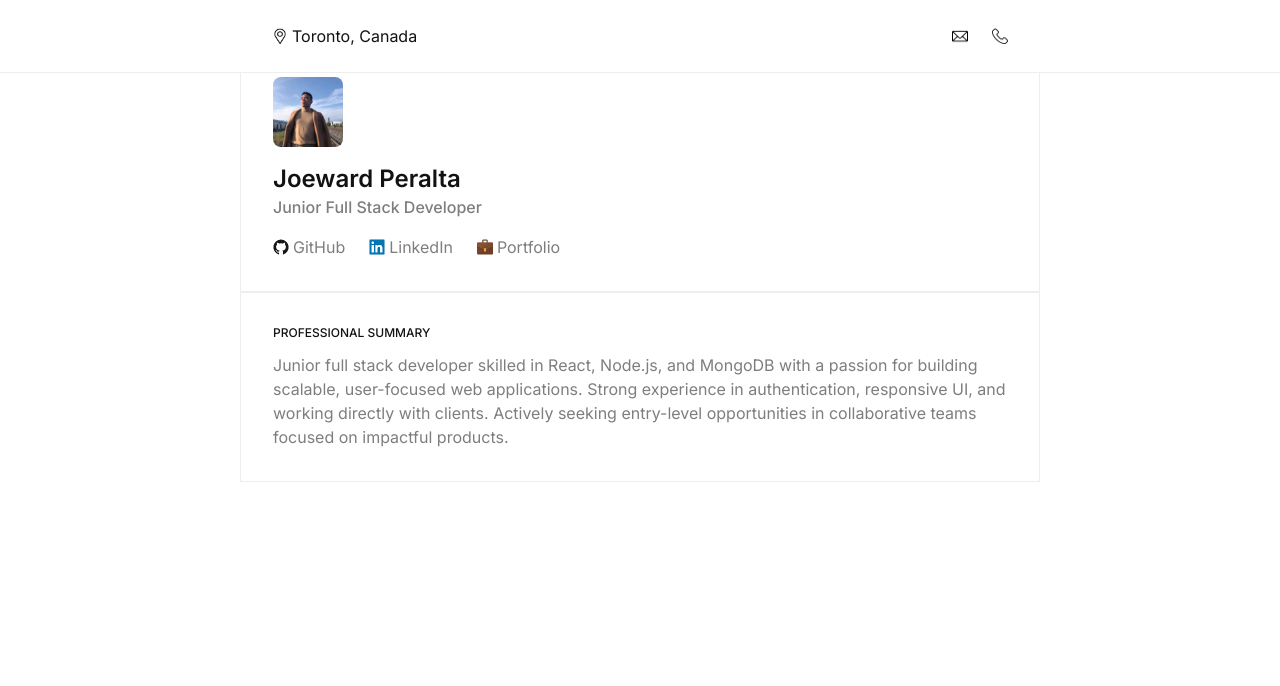
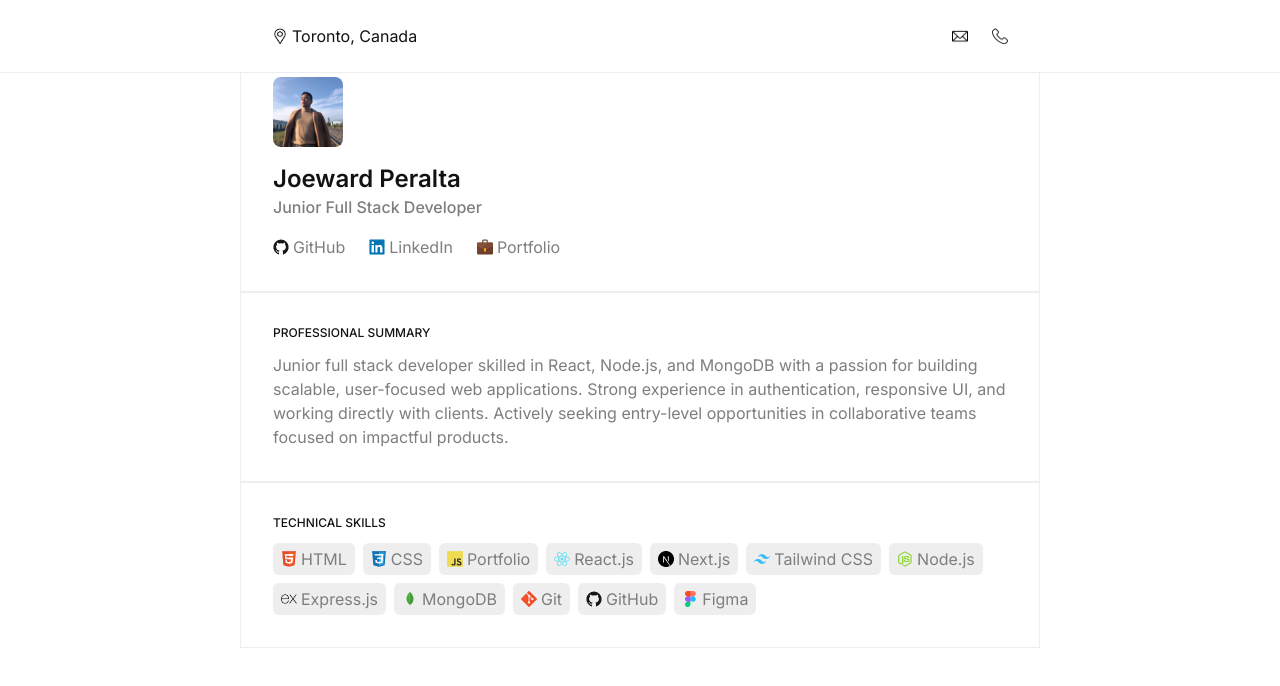
Before and after one commit to joewardperalta/single-page-resume, a Next.js app: page / in a window 1280 px wide. Shown: the top 686 px of the page. Built offline with nearby package versions, Linux system fonts and the light colour scheme.

Commit message:
Construct the technical skills section

```diff
--- a/app/page.js
+++ b/app/page.js
@@ -1,6 +1,7 @@
 import Paragraph from "@/components/Paragraph";
 import ProfilePhoto from "@/components/ProfilePhoto";
 import SectionHeading from "@/components/SectionHeading";
+import SkillCard from "@/components/SkillCard";
 import SocialLinkCard from "@/components/SocialLinkCard";
 import SubTitle from "@/components/SubTitle";
 import Title from "@/components/Title";
@@ -25,6 +26,81 @@ export default function Home() {
       iconSrc: "/briefcase-icon.png",
       title: "Portfolio",
       link: "https://www.joewardperalta.dev/",
+    },
+  ];
+
+  const skills = [
+    {
+      id: 1,
+      iconSrc: "/html-icon.png",
+      title: "HTML",
+      link: "https://developer.mozilla.org/en-US/docs/Web/HTML",
+    },
+    {
+      id: 2,
+      iconSrc: "/css-icon.png",
+      title: "CSS",
+      link: "https://developer.mozilla.org/en-US/docs/Web/CSS",
+    },
+    {
+      id: 3,
+      iconSrc: "/javascript-icon.png",
+      title: "Portfolio",
+      link: "https://developer.mozilla.org/en-US/docs/Web/JavaScript",
+    },
+    {
+      id: 4,
+      iconSrc: "/reactjs-icon.png",
+      title: "React.js",
+      link: "https://react.dev/",
+    },
+    {
+      id: 5,
+      iconSrc: "/nextjs-icon.png",
+      title: "Next.js",
+      link: "https://nextjs.org/",
+    },
+    {
+      id: 6,
+      iconSrc: "/tailwindcss-icon.png",
+      title: "Tailwind CSS",
+      link: "https://tailwindcss.com/",
+    },
+    {
+      id: 7,
+      iconSrc: "/nodejs-icon.png",
+      title: "Node.js",
+      link: "https://nodejs.org/en",
+    },
+    {
+      id: 8,
+      iconSrc: "/expressjs-icon.png",
+      title: "Express.js",
+      link: "https://expressjs.com/",
+    },
+    {
+      id: 9,
+      iconSrc: "/mongodb-icon.png",
+      title: "MongoDB",
+      link: "https://www.mongodb.com/",
+    },
+    {
+      id: 10,
+      iconSrc: "/git-icon.png",
+      title: "Git",
+      link: "https://git-scm.com/",
+    },
+    {
+      id: 11,
+      iconSrc: "/github-icon.png",
+      title: "GitHub",
+      link: "https://github.com/",
+    },
+    {
+      id: 12,
+      iconSrc: "/figma-icon.png",
+      title: "Figma",
+      link: "https://www.figma.com/",
     },
   ];
 
@@ -74,6 +150,24 @@ export default function Home() {
           </Paragraph>
         </Wrapper>
       </section>
+
+      {/* Technical Skills Section */}
+      <section>
+        <Wrapper>
+          <SectionHeading>Technical Skills</SectionHeading>
+          <ul className="flex gap-2 flex-wrap">
+            {skills.map((skill) => (
+              <li>
+                <SkillCard
+                  iconSrc={skill.iconSrc}
+                  title={skill.title}
+                  link={skill.link}
+                />
+              </li>
+            ))}
+          </ul>
+        </Wrapper>
+      </section>
     </main>
   );
 }
```
